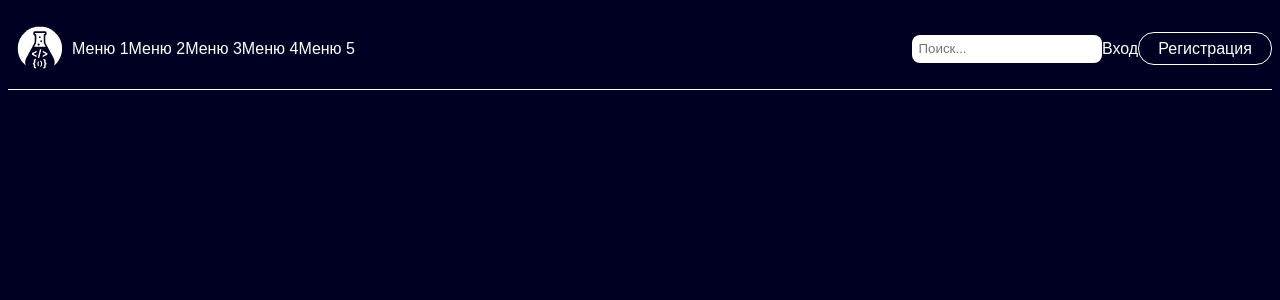
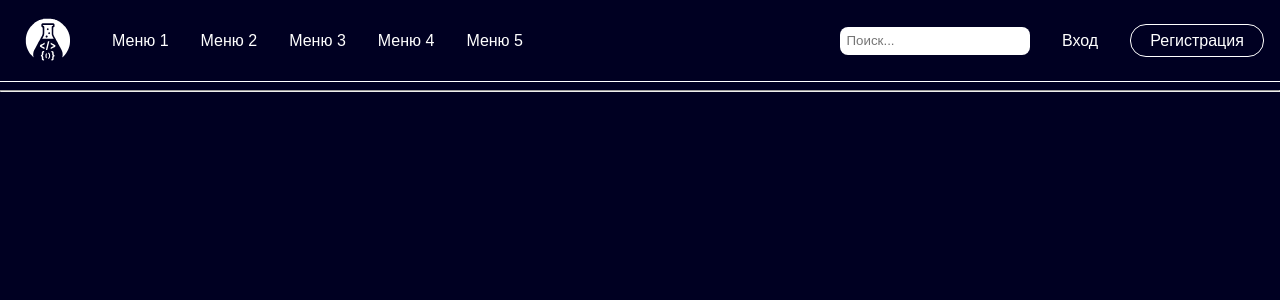
Before and after one commit to Verefer/WebElementsLab.ru, a PHP site: page / in a window 1280 px wide. Shown: the top 300 px of the page. Run offline with PHP 8.4, Linux system fonts and the light colour scheme.

Commit message:
Выровнял кнопочки, красотаа 	modified:   welphp/assets/style.css 	modified:   welphp/index.php

```diff
--- a/welphp/assets/style.css
+++ b/welphp/assets/style.css
@@ -4,15 +4,9 @@ html{
 }
 
 body{
-  background-color: #000022;
-}
-
-header{
-  padding: 1rem 0;
-  display: flex;
-  align-items: center;
-  justify-content: space-between;
-  border-bottom: white 1px solid;
+    width: 100%;
+    margin: 0;
+    background-color: #000022;
 }
 
 .logo-header{
@@ -41,12 +35,18 @@ input[type='search'] {
   outline: none;
 }
 
-.nav-left{
+header{
+  padding: 1rem 0;
+  display: flex;
+  align-items: center;
+  justify-content: space-between;
+  border-bottom: white 1px solid;
+}
+
+.nav-left,
+.nav-right{
+    margin: 0 1rem;
+    gap: 2rem;
     display: flex;
     align-items: center;
 }
-
-.nav-right{
-    display: flex;
-    align-items: center;
-}
--- a/welphp/index.php
+++ b/welphp/index.php
@@ -28,5 +28,6 @@
             <a class="reg-btn" href='#'>Регистрация</a>
         </div>
     </header>
+    <hr>
 </body>
 </html>
```
